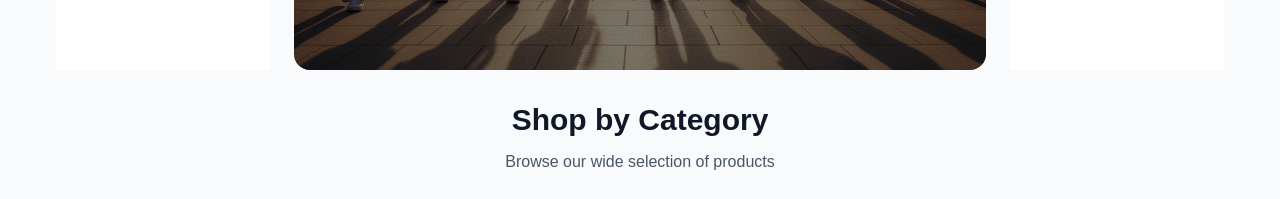
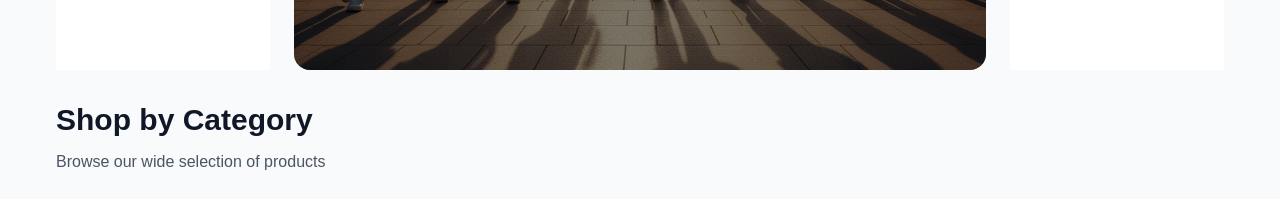
Before and after one commit to rukundowilson/ECF468161, a Next.js app in the folder jirani/: page / in a window 1280 px wide. Shown: the part 601-800 px from the top of the page. Built offline with nearby package versions, Linux system fonts and the light colour scheme; no server answers.

Commit message:
Align Shop by Category title to left

```diff
--- a/jirani/src/app/page.tsx
+++ b/jirani/src/app/page.tsx
@@ -362,7 +362,7 @@ export default function EcommerceHomepage() {
       {/* Categories */}
       <section className="pt-0 pb-16 bg-gray-50">
         <div className="max-w-7xl mx-auto px-4 sm:px-6 lg:px-8">
-          <div className="text-center mb-12 pt-8">
+          <div className="text-left mb-12 pt-8">
             <h2 className="text-3xl font-bold text-gray-900 mb-3">Shop by Category</h2>
             <p className="text-base text-gray-600">Browse our wide selection of products</p>
           </div>
```
